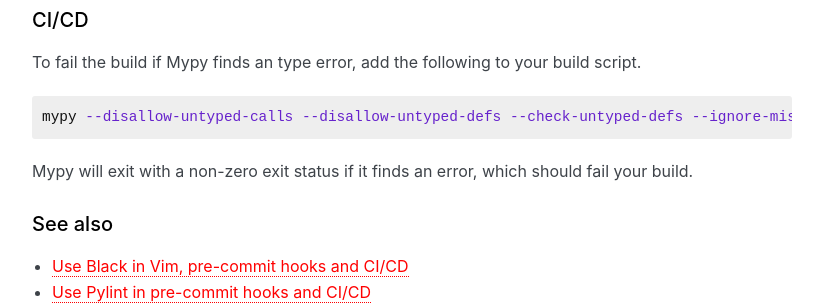
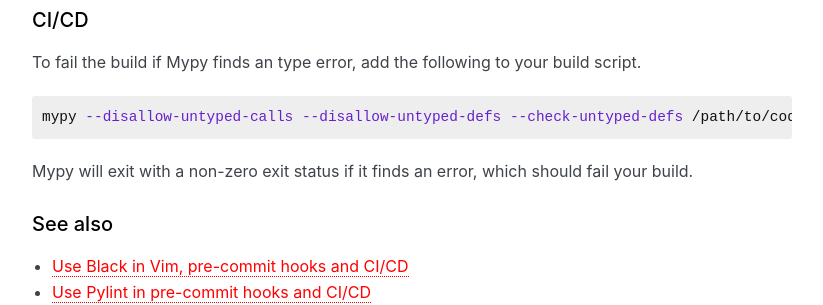
Before and after one commit to explodinglabs/explodinglabs.github.io, a Jekyll site: the page built from _posts/python/2021-01-28-mypy.markdown, in a window 1280 px wide. Shown: the part 564-869 px from the top of the page, without its empty margins (228-1051 px from the left). Built offline with Jekyll 4.4.1, drawn with Linux system fonts in a browser that asks for light colours; some web fonts are replaced.

Commit message:
Adjust mypy doc

````diff
--- a/_posts/python/2021-01-28-mypy.markdown
+++ b/_posts/python/2021-01-28-mypy.markdown
@@ -35,7 +35,7 @@
 script.
 
 ```sh
-mypy --disallow-untyped-calls --disallow-untyped-defs --check-untyped-defs --ignore-missing-imports /path/to/code
+mypy --disallow-untyped-calls --disallow-untyped-defs --check-untyped-defs /path/to/code
 ```
 
 Mypy will exit with a non-zero exit status if it finds an error, which should
````
